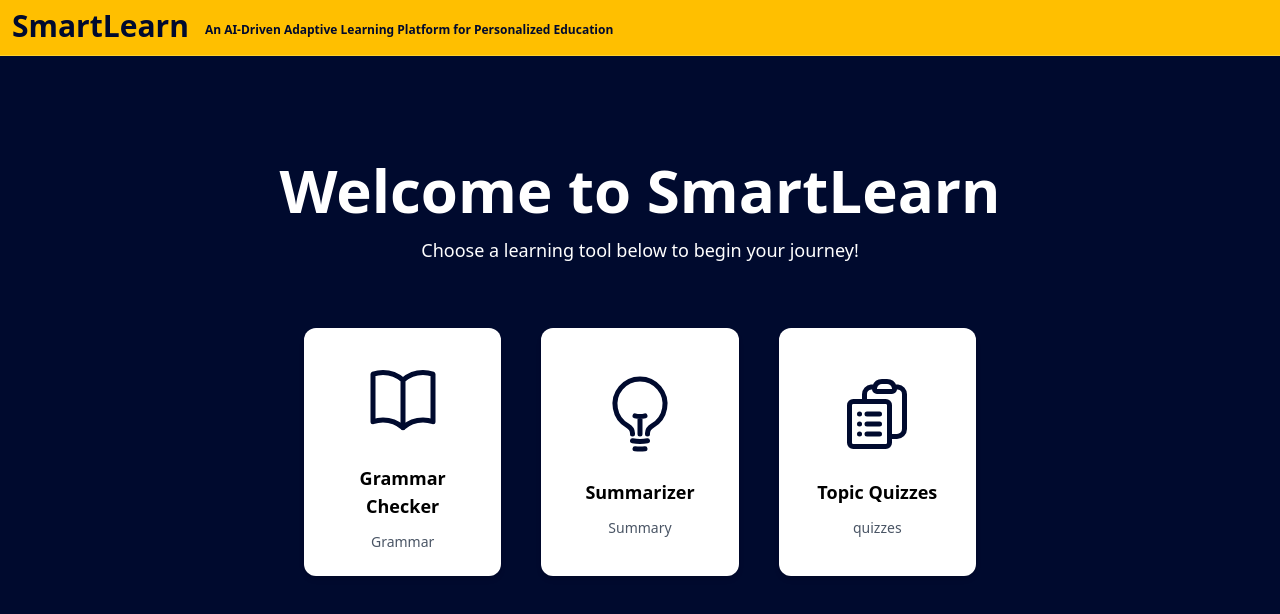
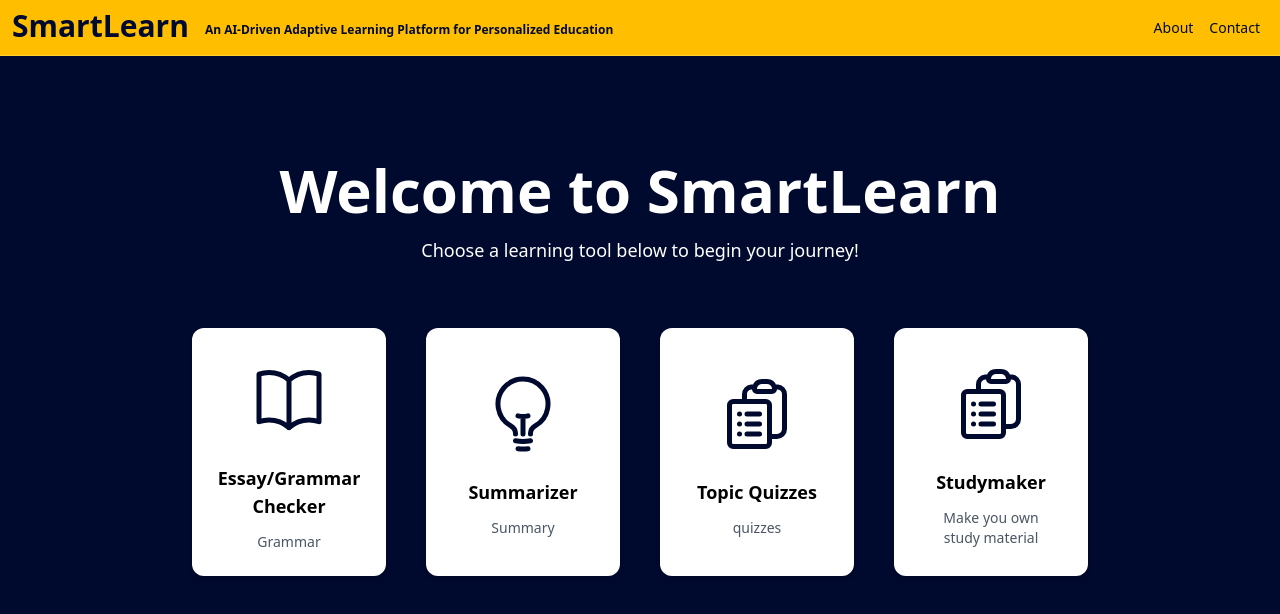
Before and after one commit to thebadsektor/tc3202-3b-1, a React (Vite) app in the folder frontend-smartlearn/: page /mainpage in a window 1280 px wide. Shown: the top 614 px of the page. Built offline with nearby package versions, Linux system fonts and the light colour scheme.

Commit message:
Checkpoint again ung mga suggestions ni bryle

```diff
--- a/frontend-smartlearn/src/App.jsx
+++ b/frontend-smartlearn/src/App.jsx
@@ -5,6 +5,9 @@ import Mainpage from "./Pages/Mainpage";
 import Summarypage from "./Pages/Summarypage";
 import Startpage from "./Pages/Startpage";
 import QuizTopic from "./Pages/QuizTopic";
+import About from "./Pages/About";
+import Contact from "./Pages/Contact";
+import Studymaker from "./Pages/Studymaker";
 function App() {
   return (
     <Router>
@@ -14,6 +17,9 @@ function App() {
         <Route path="/grammar" element={<Grammarpage />} />
         <Route path="/summary" element={<Summarypage/>} />
         <Route path="/quizzes" element={<QuizTopic/>} />
+        <Route path="/about" element={<About/>} />
+        <Route path="/contact" element={<Contact/>} />
+        <Route path="/studymaker" element={<Studymaker/>} />
       </Routes>
     </Router>
   );
--- a/frontend-smartlearn/src/Components/Navbar.jsx
+++ b/frontend-smartlearn/src/Components/Navbar.jsx
@@ -2,8 +2,8 @@ import { Link } from 'react-router-dom';
 
 function Navbar({page, name}){
     return (
-        <div className="fixed top-0 h-14 bg-secondarycolor w-full border-b-1 border-amber-300 flex flex-col items-start">
-            <div className="font-bold text-3xl left-0 mt-2 ml-3 bold">
+        <div className="fixed top-0 h-14 bg-secondarycolor w-full border-b-1 border-amber-300 flex flex-row items-start justify-between">
+            <div className="font-bold text-3xl left-0 mt-2 ml-3">
                 <Link to="/" className="flex items-center">
                     <h1>
                         <span className="text-bgcolor ml-0 p-0">{name}</span>
@@ -11,6 +11,17 @@ function Navbar({page, name}){
                     <p className='ml-4 mt-2 text-bgcolor text-xs' >{page}</p>
                 </Link>
             </div>
+            <div className='h-full flex items-center justify-center pr-5'>
+                <ul className="flex gap-4 text-bgcolor text-sm font-medium">
+                    <Link to="/about">
+                        <li className="hover:underline cursor-pointer">About</li>
+                    </Link>
+                    <Link to="/contact">
+                        <li className="hover:underline cursor-pointer">Contact</li>
+                    </Link>
+                </ul>
+            </div>
+
         </div>
     );
 }
--- /dev/null
+++ b/frontend-smartlearn/src/Components/Secondnav.jsx
@@ -0,0 +1,26 @@
+import React from 'react';
+import { Link } from 'react-router-dom';
+import BackIcon from "../assets/SidebarIcons/BackIcon";
+
+function Secondnav({ title }) {
+    return (
+        <div className="fixed top-0 h-14 pl-3 bg-secondarycolor w-full border-b border-amber-300 flex flex-col justify-center">
+            <div className="flex flex-row justify-between items-center px-4">
+                <Link to='/mainpage'>
+                    <BackIcon />
+                </Link>
+
+                <div className="font-bold text-3xl">
+                    <h1 className="text-bgcolor ml-0 p-0">
+                        {title}
+                    </h1>
+                </div>
+
+                {/* Optional spacer to maintain spacing */}
+                <div style={{ width: "24px" }} />
+            </div>
+        </div>
+    );
+}
+
+export default Secondnav;
--- /dev/null
+++ b/frontend-smartlearn/src/Pages/About.jsx
@@ -0,0 +1,15 @@
+import Navbar from "../Components/Navbar"
+
+function About () {
+    return(
+        <div className="min-h-screen bg-bgcolor flex">
+            <Navbar name="About"/>
+            <div className="flex items-center justify-center">
+            <h1 className="px-8 font-bold text-7xl text-white">
+                Coming soon
+            </h1>
+            </div>
+        </div>
+    )
+}
+export default About
--- /dev/null
+++ b/frontend-smartlearn/src/Pages/Contact.jsx
@@ -0,0 +1,15 @@
+import Navbar from "../Components/Navbar"
+
+function Contact () {
+    return(
+        <div className="min-h-screen bg-bgcolor flex">
+            <Navbar name="Contact"/>
+            <div className="flex items-center justify-center">
+            <h1 className="px-8 font-bold text-7xl text-white">
+                Coming soon
+            </h1>
+            </div>
+        </div>
+    )
+}
+export default Contact
--- a/frontend-smartlearn/src/Pages/Grammarpage.jsx
+++ b/frontend-smartlearn/src/Pages/Grammarpage.jsx
@@ -2,13 +2,20 @@ import { useState } from "react";
 import EssayInput from "./EssayInput";
 import Resultcol from "./Resultcol";
 import Navbar from "../Components/Navbar";
+import Secondnav from "../Components/Secondnav";
+import BackIcon from "../assets/SidebarIcons/BackIcon";
+import { Link } from 'react-router-dom';
 
 function Grammarpage(){
     const [extractedText, setExtractedText] = useState("");
 
     return(
         <>
-            <Navbar name="Grammar checker"/>
+
+
+            <Secondnav title="Grammar checker"/>
+
+
             <div className="flex items-center justify-center min-h-screen bg-bgcolor">
                 <div className="bg-gray-300 rounded-2xl grid-cols-2 grid justify-items-center items-center h-120 w-5/6">
                     <EssayInput onTextExtracted={setExtractedText} />
--- a/frontend-smartlearn/src/Pages/Mainpage.jsx
+++ b/frontend-smartlearn/src/Pages/Mainpage.jsx
@@ -13,6 +13,7 @@ function Mainpage() {
     const navigateToGrammar = () => navigate("/grammar");
     const navigateToSummary = () => navigate("/summary");
     const navigateToQuizzes = () => navigate("/quizzes");
+    const navigateToStudymaker = () => navigate("/studymaker");
 
     return (
         <div className="min-h-screen bg-bgcolor text-white">
@@ -34,9 +35,9 @@ function Mainpage() {
                   }}
                   initial="hidden"
                   animate="show"
-                  className="w-full max-w-2xl"
+                  className="w-full max-w-4xl"
                 >
-                  <div className="grid grid-cols-1 md:grid-cols-3 gap-10 mt-10">
+                  <div className="grid grid-cols-1 md:grid-cols-4 gap-10 mt-10">
                     <motion.div
                       variants={{
                         hidden: { opacity: 0, scale: 0.8 },
@@ -45,7 +46,7 @@ function Mainpage() {
                       className="h-full"
                     >
                       <MainButton
-                        text="Grammar Checker"
+                        text="Essay/Grammar Checker"
                         Des="Grammar"
                         Icon={<GrammarIcon />}
                         onClick={navigateToGrammar}
@@ -81,6 +82,21 @@ function Mainpage() {
                         onClick={navigateToQuizzes}
                       />
                     </motion.div>
+
+                    <motion.div
+                      variants={{
+                        hidden: { opacity: 0, scale: 0.8 },
+                        show: { opacity: 1, scale: 1, transition: { duration: 0.5 } }
+                      }}
+                      className="h-full"
+                    >
+                      <MainButton
+                        text="Studymaker"
+                        Des="Make you own study material"
+                        Icon={<QuizIcon />}
+                        onClick={navigateToStudymaker}
+                      />
+                    </motion.div>
                   </div>
                 </motion.section>
             </div>
--- a/frontend-smartlearn/src/Pages/Startpage.jsx
+++ b/frontend-smartlearn/src/Pages/Startpage.jsx
@@ -23,7 +23,6 @@ function Startbtn ({Text, onclick}){
                 onClick={onclick}
                 className='flex items-center justify-center gap-2 hover:scale-110 transition delay-50 duration-300 ease-in-out text-bgcolor  font-bold  bg-white p-3 h-15 text-3xl rounded-3xl'
                 >
-                <PlayIcon className="w-6 h-6" />
                 {Text}
             </button>
         </>
--- /dev/null
+++ b/frontend-smartlearn/src/Pages/Studymaker.jsx
@@ -0,0 +1,15 @@
+import Secondnav from "../Components/Secondnav"
+
+function Studymaker(){
+    return(
+        <div className="min-h-screen bg-bgcolor flex">
+            <Secondnav title="Study maker"/>
+            <div className="items-center justify-center flex">
+                <h1 className="px-8 font-bold text-7xl text-white">
+                    Comming soon
+                </h1>
+            </div>
+        </div>
+    )
+}
+export default Studymaker
--- a/frontend-smartlearn/src/Pages/Summarypage.jsx
+++ b/frontend-smartlearn/src/Pages/Summarypage.jsx
@@ -1,14 +1,14 @@
 import { useState } from "react";
 import EssayInput from "./EssayInput";
 import Summaryresult from "./Summaryresult";
-import Navbar from "../Components/Navbar";
+import Secondnav from "../Components/Secondnav";
 
 function Summarypage(){
     const [extractedText, setExtractedText] = useState("");
 
     return(
         <>
-            <Navbar name="Summarizer"/>
+            <Secondnav title="Summarizer"/>
             <div className="flex items-center justify-center min-h-screen bg-bgcolor">
                 <div className="bg-gray-300 rounded-2xl grid-cols-2 grid justify-items-center items-center h-120 w-5/6">
                     <EssayInput onTextExtracted={setExtractedText}/>
--- /dev/null
+++ b/frontend-smartlearn/src/assets/SidebarIcons/BackIcon.jsx
@@ -0,0 +1,13 @@
+import React from 'react'
+
+const BackIcon = () => {
+  return (
+    <div>
+        <svg xmlns="http://www.w3.org/2000/svg" fill="none" viewBox="0 0 24 24" strokeWidth={1.5} stroke="currentColor" className="size-6">
+            <path strokeLinecap="round" strokeLinejoin="round" d="M9 15 3 9m0 0 6-6M3 9h12a6 6 0 0 1 0 12h-3" />
+        </svg>
+    </div>
+  )
+}
+
+export default BackIcon
```
Also changed, not shown: frontend-smartlearn/src/Pages/QuizTopic.jsx (+6 -6 lines).
